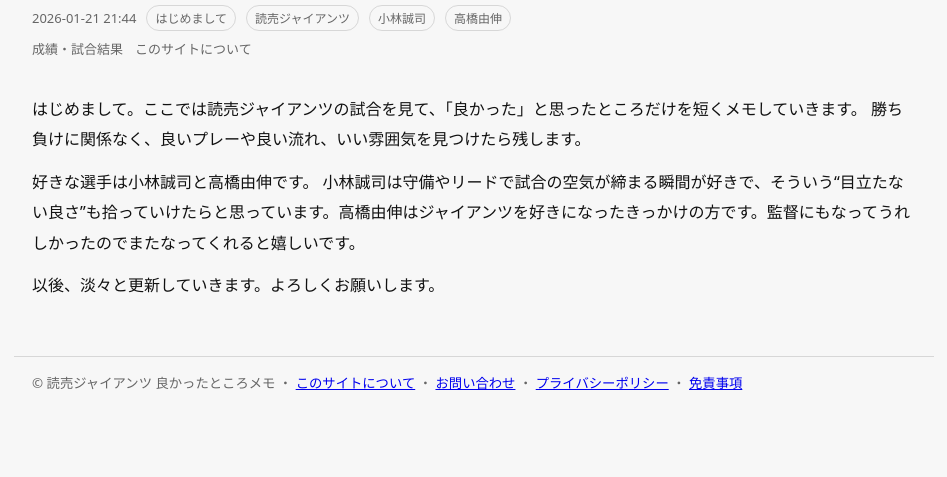
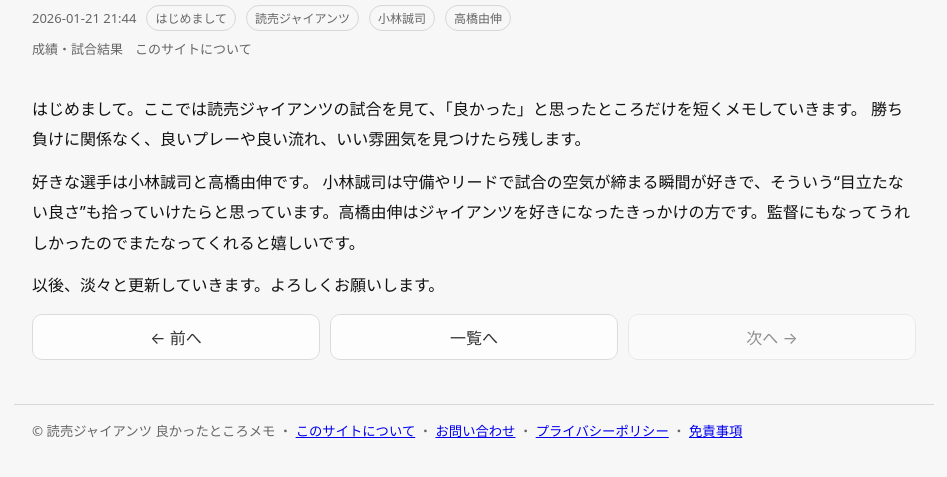
Before and after one commit to hitoshihirai07-hash/giants-notes, a website: page public/posts/2026-01-21-2144.html in a window 1280 px wide. Shown: the part 89-566 px from the top of the page, without its empty margins (166-1113 px from the left). Drawn offline with Linux system fonts and the light colour scheme.

Commit message:
Add files via upload

```diff
--- a/public/assets/admin.js
+++ b/public/assets/admin.js
@@ -245,6 +245,7 @@
   <meta name=\"robots\" content=\"index,follow\" />
   <link rel=\"stylesheet\" href=\"/assets/style.css\" />
   <script src=\"/assets/seo.js\" defer></script>
+  <script src=\"/assets/post-nav.js\" defer></script>
 </head>
 <body>
   <header class=\"wrap\">
--- /dev/null
+++ b/public/assets/post-nav.js
@@ -0,0 +1,105 @@
+(() => {
+  async function loadPosts() {
+    const res = await fetch("/posts/posts.json", { cache: "no-store" });
+    if (!res.ok) throw new Error("posts.json を取得できません");
+    const data = await res.json();
+    return Array.isArray(data) ? data : [];
+  }
+
+  function getCurrentSlug() {
+    const p = location.pathname.replace(/\/+$/, "");
+    const last = p.split("/").pop() || "";
+    // /posts/xxxxx(.html)
+    if (p.includes("/posts/") && last) {
+      return last.endsWith(".html") ? last : `${last}.html`;
+    }
+    // /post?id=xxxx -> xxxxx.html
+    if (last === "post" || last === "post.html") {
+      const id = new URLSearchParams(location.search).get("id");
+      if (!id) return "";
+      const s = id.trim();
+      if (!s) return "";
+      return s.endsWith(".html") ? s : `${s}.html`;
+    }
+    return "";
+  }
+
+  function ensureNavContainer() {
+    // If already exists, reuse
+    let nav = document.getElementById("postnav");
+    if (nav) return nav;
+
+    const main = document.querySelector("main.wrap");
+    if (!main) return null;
+
+    nav = document.createElement("nav");
+    nav.id = "postnav";
+    nav.className = "postnav";
+    nav.setAttribute("aria-label", "前後のメモ");
+
+    // Insert before footer if possible, otherwise at end of main
+    const article = main.querySelector(".article");
+    if (article && article.parentNode === main) {
+      main.insertBefore(nav, article.nextSibling);
+    } else {
+      main.appendChild(nav);
+    }
+    return nav;
+  }
+
+  function btn(label, href, rel) {
+    if (!href) {
+      const span = document.createElement("span");
+      span.className = "btn ghost disabled";
+      span.textContent = label;
+      return span;
+    }
+    const a = document.createElement("a");
+    a.className = "btn ghost";
+    a.href = href;
+    a.textContent = label;
+    if (rel) a.rel = rel;
+    return a;
+  }
+
+  async function init() {
+    const slug = getCurrentSlug();
+    if (!slug) return;
+
+    let posts = [];
+    try {
+      posts = await loadPosts();
+    } catch (e) {
+      // fail silently
+      return;
+    }
+
+    const idx = posts.findIndex(p => String(p?.slug || "").trim() === slug);
+    if (idx < 0) return;
+
+    const prev = posts[idx - 1]; // newer (list is newest first)
+    const next = posts[idx + 1]; // older
+
+    const nav = ensureNavContainer();
+    if (!nav) return;
+
+    const prevHref = prev?.slug ? `/posts/${encodeURIComponent(prev.slug)}` : "";
+    const nextHref = next?.slug ? `/posts/${encodeURIComponent(next.slug)}` : "";
+
+    // Build
+    nav.innerHTML = "";
+    nav.appendChild(btn("← 前へ", prevHref, "prev"));
+    const index = document.createElement("a");
+    index.className = "btn ghost";
+    index.href = "/posts/";
+    index.textContent = "一覧へ";
+    nav.appendChild(index);
+    nav.appendChild(btn("次へ →", nextHref, "next"));
+  }
+
+  if (document.readyState === "loading") {
+    document.addEventListener("DOMContentLoaded", init);
+  } else {
+    init();
+  }
+})();
--- a/public/assets/style.css
+++ b/public/assets/style.css
@@ -126,3 +126,9 @@
 .input.full{ flex: 1; }
 .textarea{ min-height: 160px; resize: vertical; }
 .hp{ position:absolute; left:-9999px; top:-9999px; width:1px; height:1px; overflow:hidden; }
+
+
+/* postnav */
+.postnav{display:flex;gap:10px;flex-wrap:wrap;justify-content:space-between;margin-top:14px;}
+.postnav .btn{flex:1;min-width:140px;text-align:center;text-decoration:none;}
+.btn.disabled{opacity:0.45;cursor:default;pointer-events:none;}
--- a/public/posts/2026-01-21-2144.html
+++ b/public/posts/2026-01-21-2144.html
@@ -15,6 +15,7 @@
   <meta name="robots" content="index,follow" />
   <link rel="stylesheet" href="/assets/style.css" />
   <script src="/assets/seo.js" defer></script>
+  <script src="/assets/post-nav.js" defer></script>
 </head>
 <body>
   <header class="wrap">
```
Also changed, not shown: public/post.html (+1 -0 lines), public/posts/2026-01-21-2149.html (+1 -0 lines), public/posts/2026-01-22-2052.html (+1 -0 lines), public/posts/2026-01-22-2212.html (+1 -0 lines), public/posts/2026-01-22-2320.html (+1 -0 lines), public/posts/2026-01-23-1059.html (+1 -0 lines), public/posts/2026-01-23-1103.html (+1 -0 lines), public/posts/2026-01-23-1105.html (+1 -0 lines), public/posts/2026-01-23-1107.html (+1 -0 lines), public/posts/2026-01-23-1111.html (+1 -0 lines), public/posts/2026-01-23-1115.html (+1 -0 lines), public/posts/2026-01-23-1118.html (+1 -0 lines), public/posts/2026-01-23-1120.html (+1 -0 lines), public/posts/2026-01-23-1123.html (+1 -0 lines), 1 more files.
